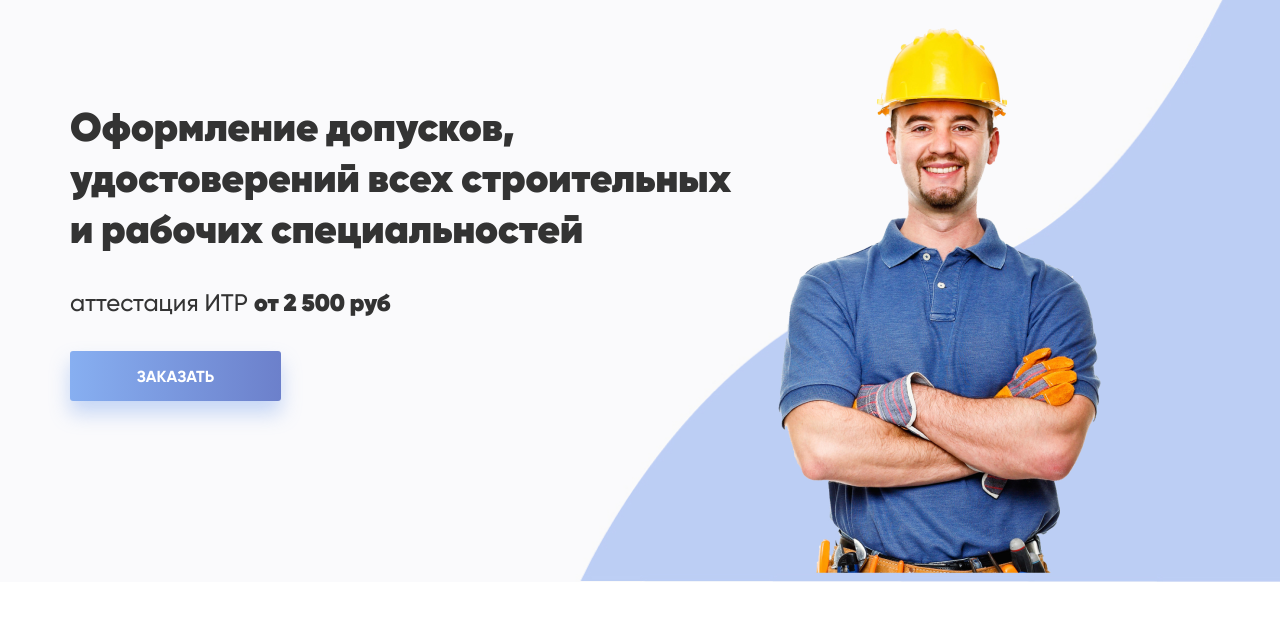
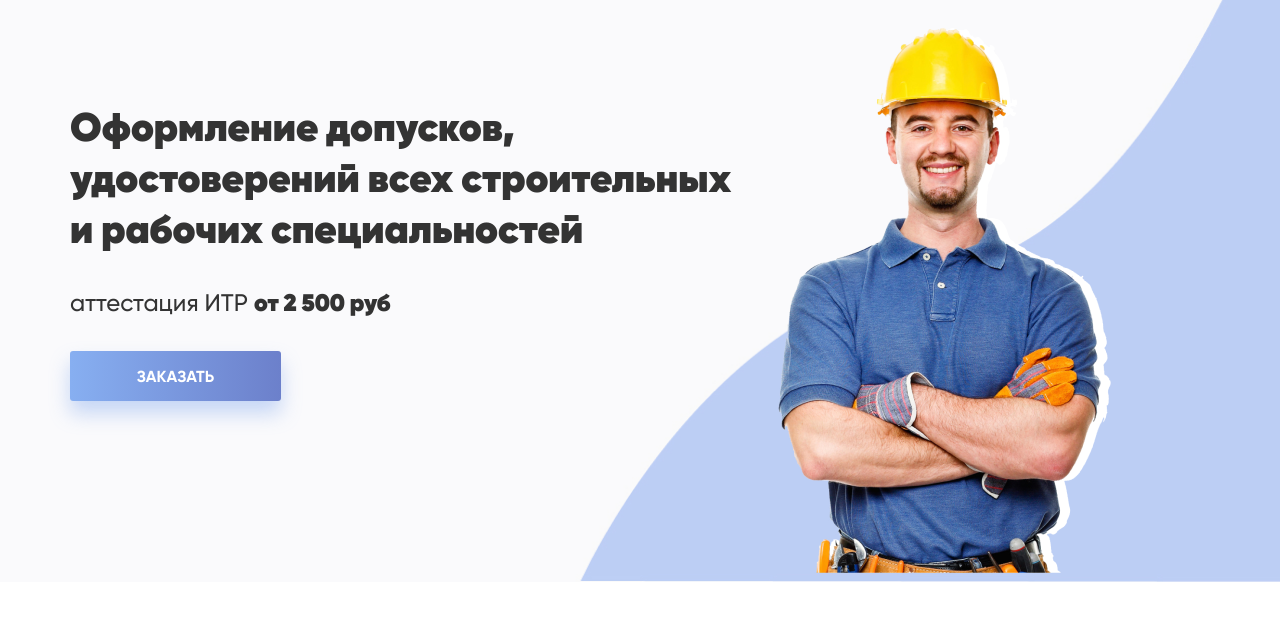
Before and after one commit to olha-krapivina/hillel, a plain HTML site: page Hillel_HW_015/index.html in a window 1280 px wide. Shown: the part 142-771 px from the top of the page. Drawn offline with Linux system fonts and the light colour scheme.

Commit message:
Done
Add swadow on intro picture
Delete unnecessary comments

```diff
--- a/Hillel_HW_015/css/style.css
+++ b/Hillel_HW_015/css/style.css
@@ -86,7 +86,6 @@ footer{
 .wrapper{
     max-width: 1140px;
     margin: 0 auto;
-    /* background:rgba(91, 186, 240, 0.5); */
 }
 
 .wrapper__background-img{
@@ -272,7 +271,15 @@ ul{
     color: #fff;
     cursor: pointer;
 }
-
+.intro__img-box{
+    position: relative;
+}
+.intro__img{
+    position: absolute;
+}
+.intro__img-swadow{
+    margin-left: 10px;
+}
 /* intro section end */
 
 
@@ -299,7 +306,6 @@ ul{
     display: flex;
     flex-flow: row wrap;
     justify-content: space-between;
-    /* align-items: center; */
 }
 .main__document-item{
     display: flex;
@@ -460,7 +466,6 @@ button{
     background: url(../img/mini-wave.png) no-repeat right;
     background-color: #FAFAFB;
     box-shadow: 0px 2px 15px rgba(0, 0, 0, 0.0677994);
-    /* padding: 42px 0 0 32px; */
 }
 .main__news-content{
     display: flex;
--- a/Hillel_HW_015/index.html
+++ b/Hillel_HW_015/index.html
@@ -77,8 +77,9 @@
                     <p>аттестация ИТР <span>от 2 500 руб</span></p>
                     <input class="intro__button" type="button" value="ЗАКАЗАТЬ">
                 </div>
-                <div>
-                    <img src="./img/man.png" alt="man">
+                <div class="intro__img-box">
+                    <img class="intro__img" src="./img/man.png" alt="man">
+                    <img class="intro__img-swadow" src="./img/man-shadow.png" alt="man-shadow">
                 </div>
             </div>
         </section>
```
Also changed, not shown: Hillel_HW_015/img/man-shadow.png (added).
